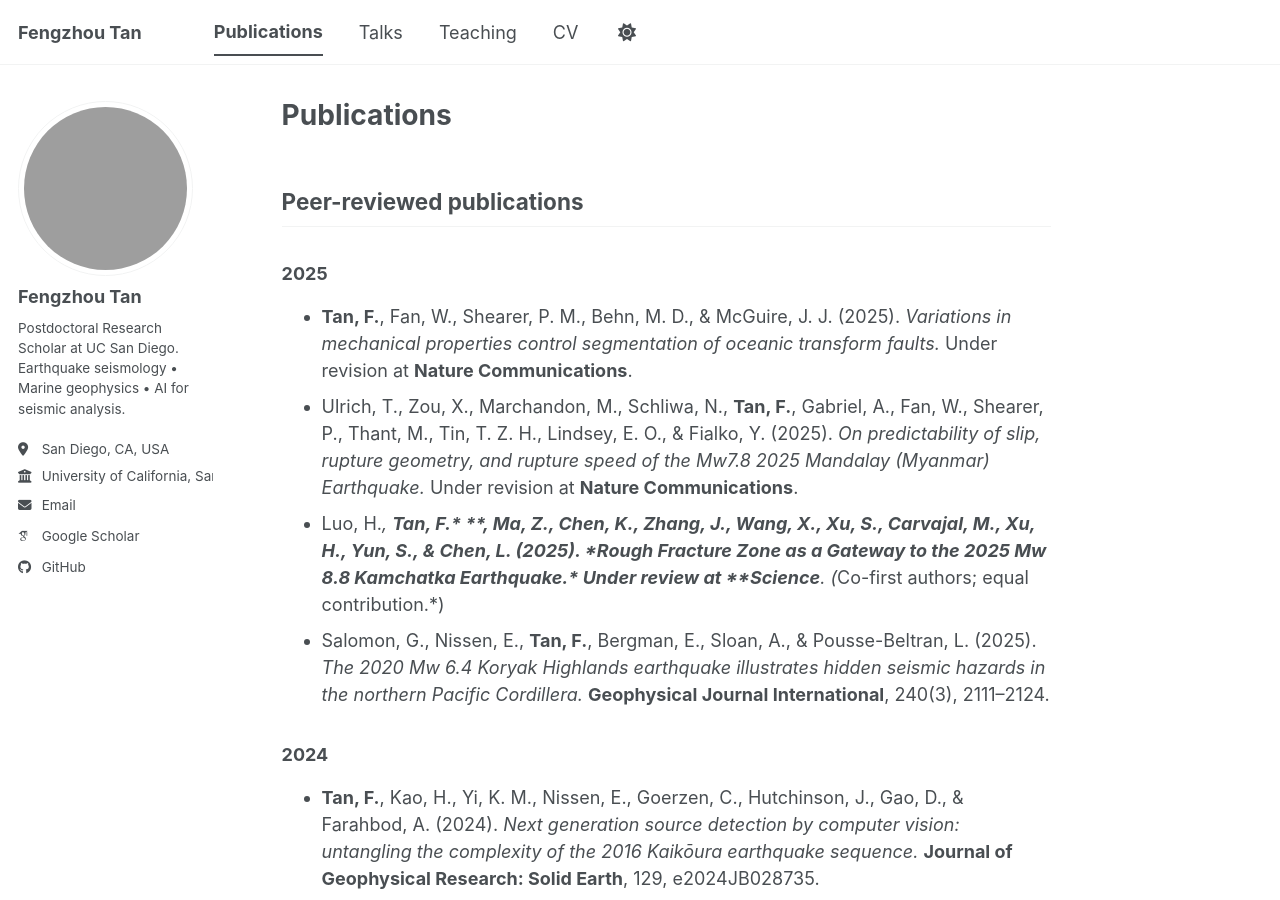
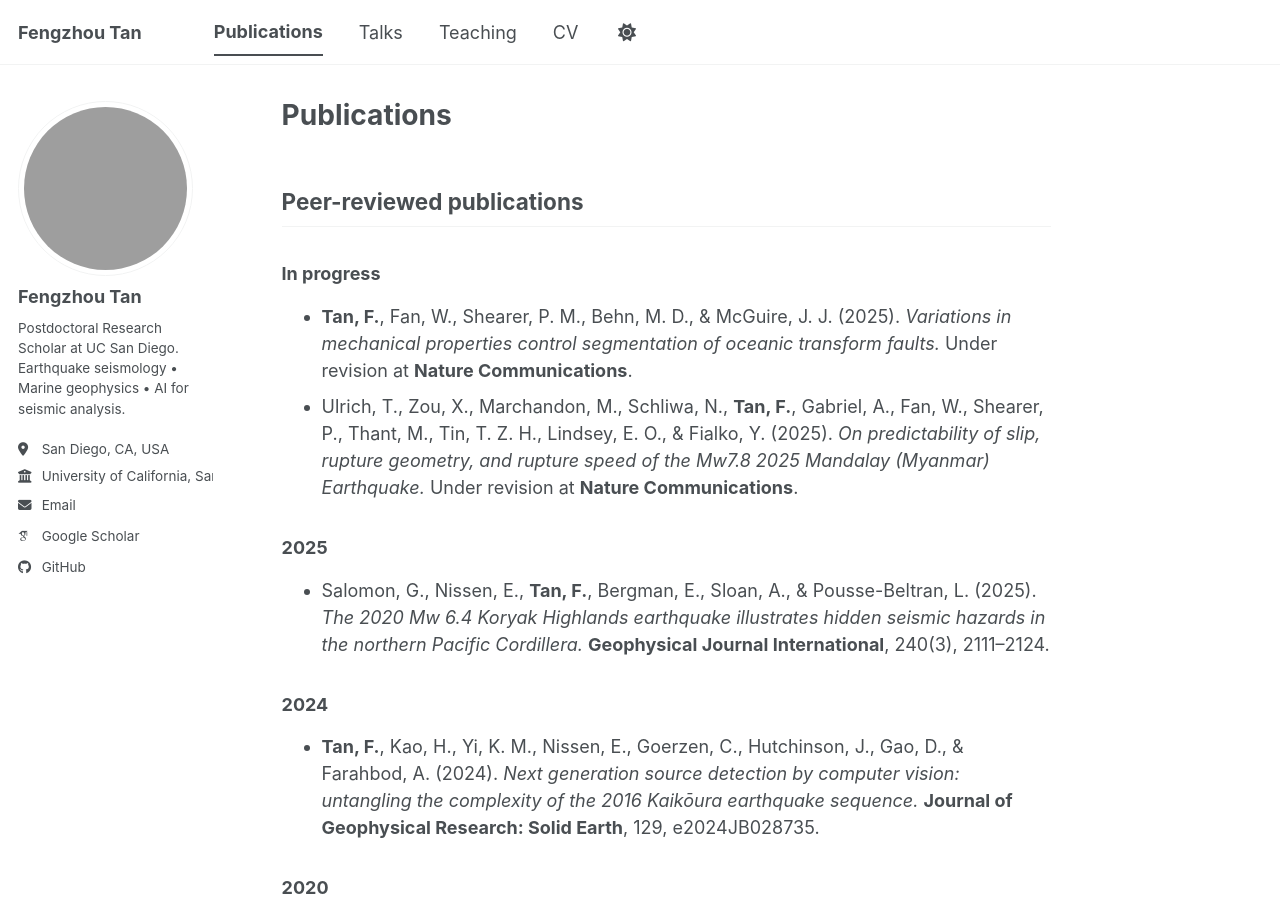
Before and after one commit to tanfengzhou/tanfengzhou.github.io, a Jekyll site: the page built from _pages/publications.md, in a window 1280 px wide and 900 px high. Built offline with Jekyll 4.4.1, drawn with Linux system fonts in a browser that asks for light colours; some web fonts are replaced; a script bundle is joined from its source files by our own code; library files that are not in the unit come from our copies; grey boxes are pictures that could not be loaded.

Commit message:
Update publications.md

```diff
--- a/_pages/publications.md
+++ b/_pages/publications.md
@@ -6,10 +6,11 @@ author_profile: true
 
 ## Peer-reviewed publications
 
-### 2025
+### In progress
 - **Tan, F.**, Fan, W., Shearer, P. M., Behn, M. D., & McGuire, J. J. (2025). *Variations in mechanical properties control segmentation of oceanic transform faults.* Under revision at **Nature Communications**.
 - Ulrich, T., Zou, X., Marchandon, M., Schliwa, N., **Tan, F.**, Gabriel, A., Fan, W., Shearer, P., Thant, M., Tin, T. Z. H., Lindsey, E. O., & Fialko, Y. (2025). *On predictability of slip, rupture geometry, and rupture speed of the Mw7.8 2025 Mandalay (Myanmar) Earthquake.* Under revision at **Nature Communications**.
-- Luo, H.*, **Tan, F.* **, Ma, Z., Chen, K., Zhang, J., Wang, X., Xu, S., Carvajal, M., Xu, H., Yun, S., & Chen, L. (2025). *Rough Fracture Zone as a Gateway to the 2025 Mw 8.8 Kamchatka Earthquake.* Under review at **Science**. (*Co-first authors; equal contribution.*)
+
+### 2025
 - Salomon, G., Nissen, E., **Tan, F.**, Bergman, E., Sloan, A., & Pousse-Beltran, L. (2025). *The 2020 Mw 6.4 Koryak Highlands earthquake illustrates hidden seismic hazards in the northern Pacific Cordillera.* **Geophysical Journal International**, 240(3), 2111–2124.
 
 ### 2024
```
